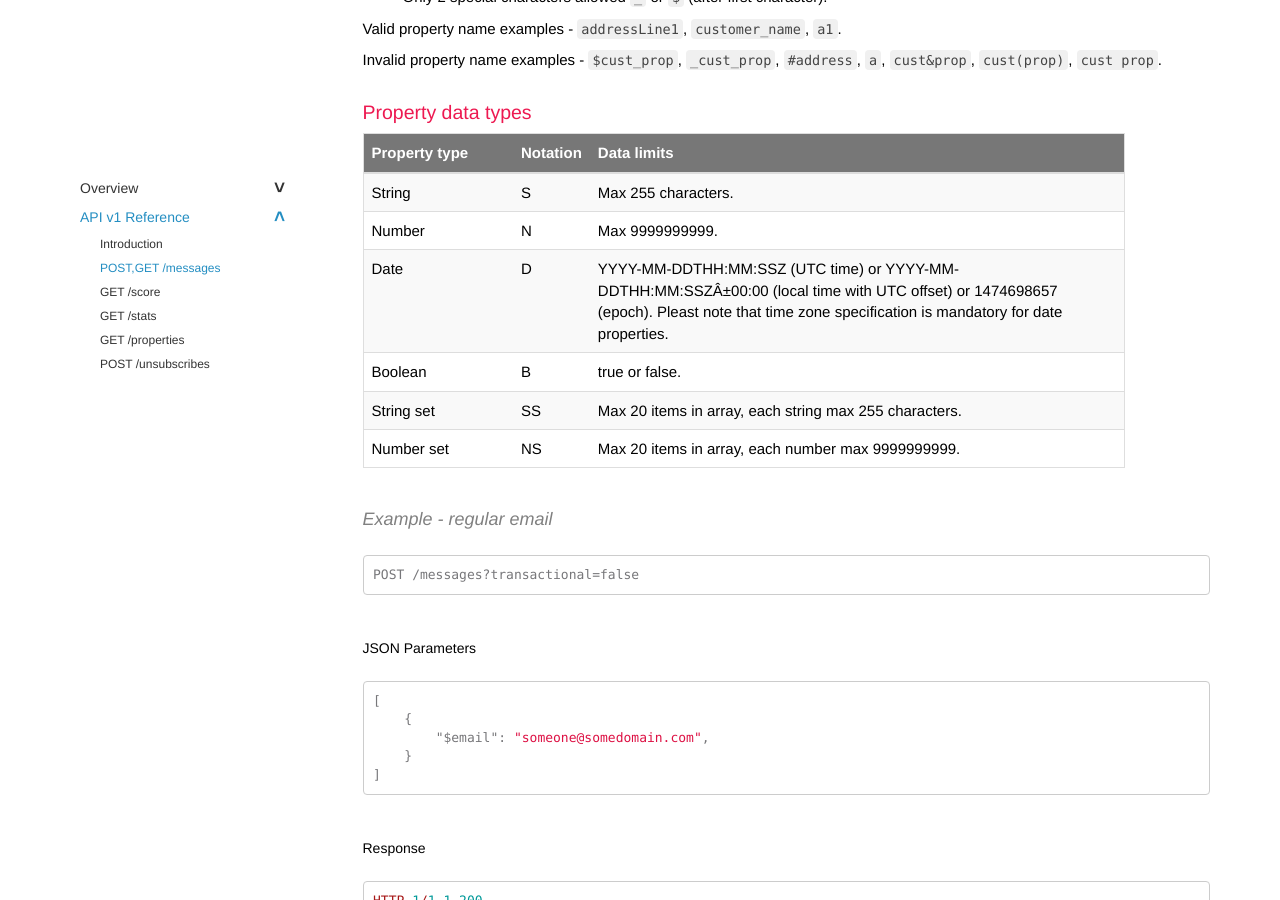
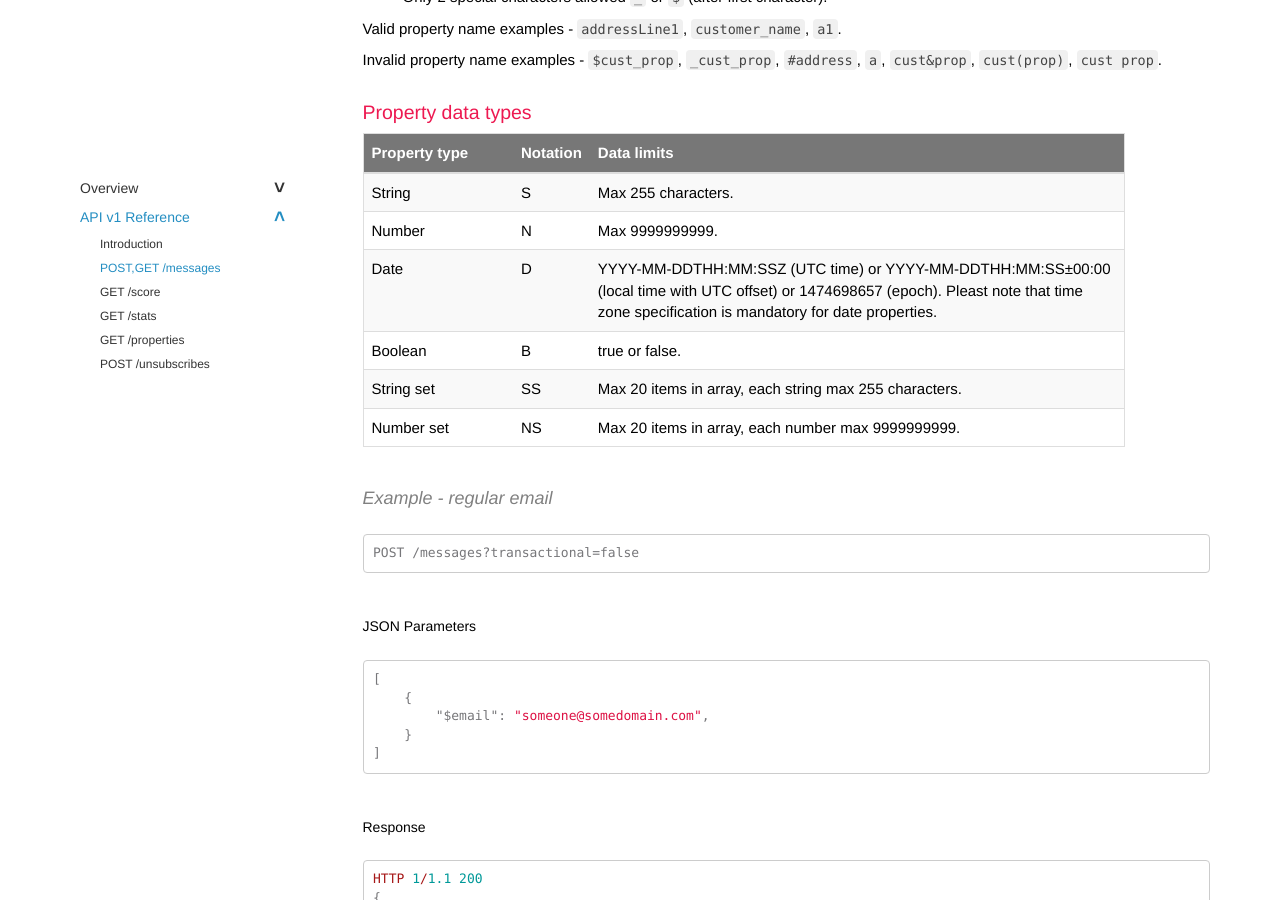
Before and after one commit to booleanapp/docs, a Jekyll site: the page built from pages/apiv1/v1_messages.md, in a window 1280 px wide and 900 px high, scrolled down 2088 px. Built offline with Jekyll 4.4.1, drawn with Linux system fonts in a browser that asks for light colours.

Commit message:
Fixed type in date format.

```diff
--- a/pages/apiv1/v1_messages.md
+++ b/pages/apiv1/v1_messages.md
@@ -43,7 +43,7 @@
 |-------------|--------|-----------|
 |String|S|Max 255 characters.|
 |Number|N|Max 9999999999.|
-|Date|D|YYYY-MM-DDTHH:MM:SSZ (UTC time) or YYYY-MM-DDTHH:MM:SSZÂ±00:00 (local time with UTC offset) or 1474698657 (epoch). Pleast note that time zone specification is mandatory for date properties.|
+|Date|D|YYYY-MM-DDTHH:MM:SSZ (UTC time) or YYYY-MM-DDTHH:MM:SS±00:00 (local time with UTC offset) or 1474698657 (epoch). Pleast note that time zone specification is mandatory for date properties.|
 |Boolean|B|true or false.|
 |String set|SS|Max 20 items in array, each string max 255 characters.|
 |Number set|NS|Max 20 items in array, each number max 9999999999.|
```
